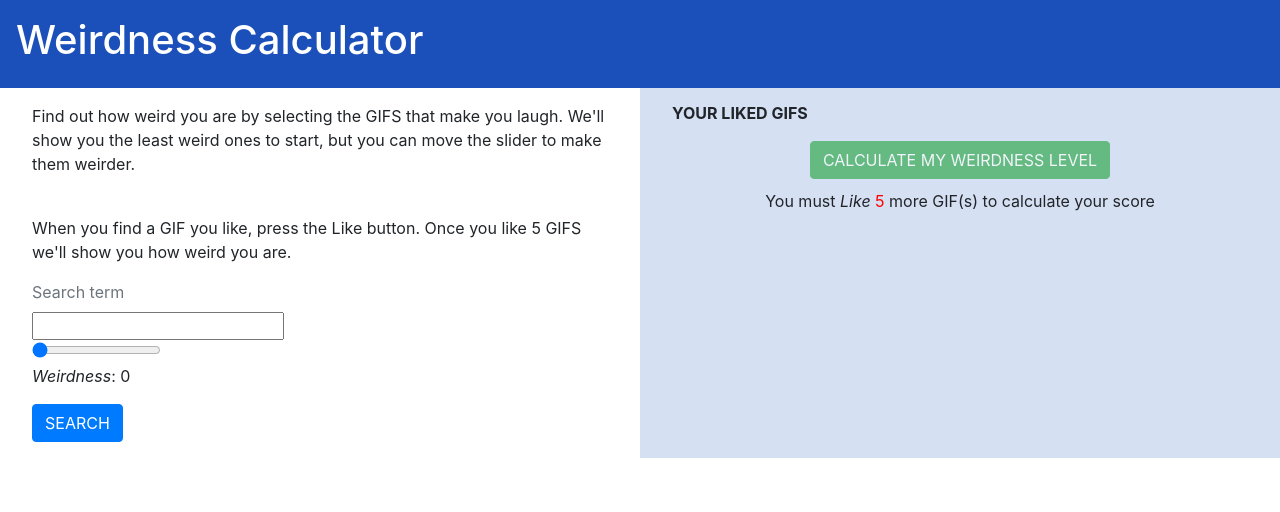
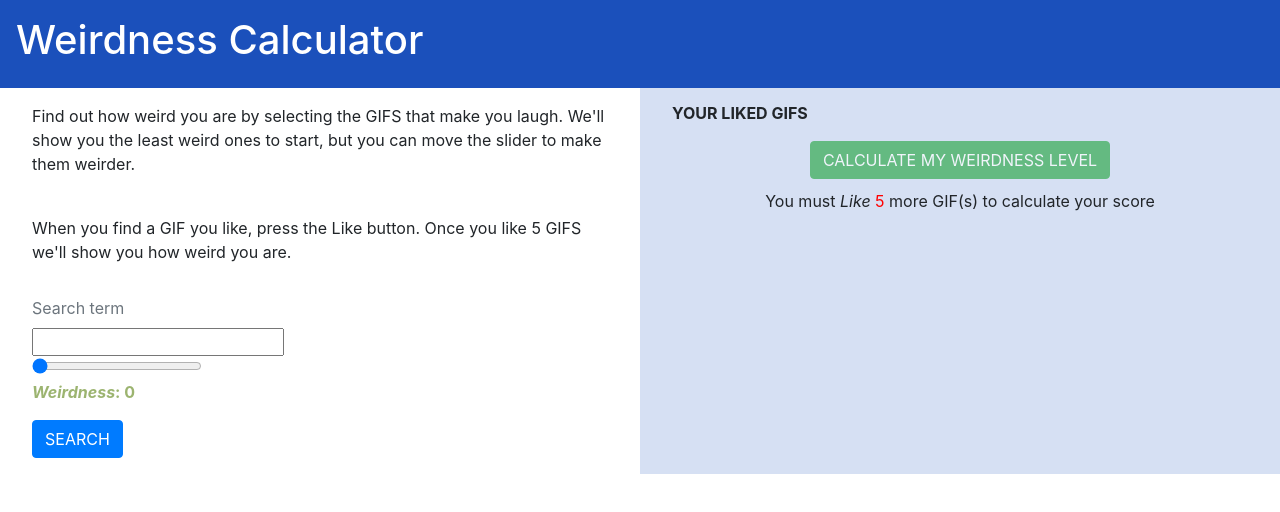
Before and after one commit to vsm1996/WeirdnessApp, a React (Create React App) app: page / in a window 1280 px wide. Shown: the top 512 px of the page. Built offline with nearby package versions, Linux system fonts and the light colour scheme.

Commit message:
last styling changes

```diff
--- a/src/App.css
+++ b/src/App.css
@@ -73,6 +73,10 @@ body {
   margin-top: 10px;
 }
 
+.mt2r {
+  margin-top: 2rem;
+}
+
 .tc {
   text-align: center;
 }
@@ -101,3 +105,12 @@ body {
   color: white;
   background-color: black;
 }
+
+.weirdness-bar {
+  width: 170px;
+}
+
+.weirdness-text {
+  color: rgb(156, 180, 112);
+  font-weight: bold;
+}
--- a/src/components/Calculator.js
+++ b/src/components/Calculator.js
@@ -56,6 +56,7 @@ class Calculator extends Component {
           GIFS we'll show you how weird you are.
         </p>
         <form
+          className="mt2r"
           onSubmit={e => {
             this.onSubmit(e, newSearch, weirdness);
           }}
@@ -78,11 +79,11 @@ class Calculator extends Component {
               max="10"
               value={weirdness}
               onChange={this.onChangeWeirdness}
-              className="slider"
+              className="slider weirdness-bar"
               id="myRange"
             />
 
-            <p>
+            <p className="weirdness-text">
               <em>Weirdness</em>: {weirdness}
             </p>
           </div>
```
